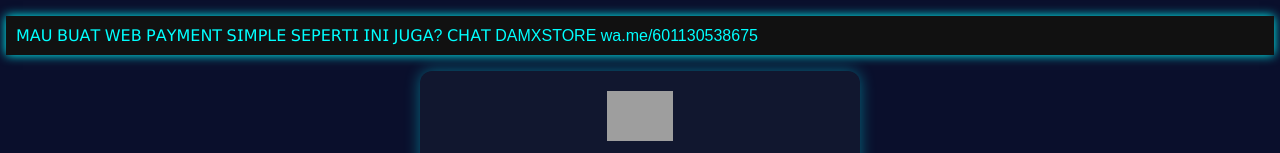
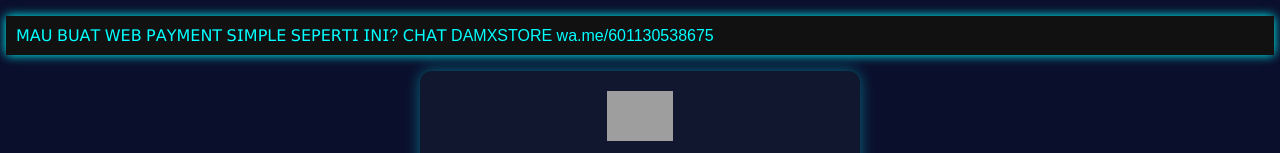
Before and after one commit to damx200/damxstorepayment, a website: page public/payment-damxstore.html in a window 1280 px wide. Shown: the top 153 px of the page. Drawn offline with Linux system fonts and the light colour scheme; grey boxes are pictures that could not be loaded.

Commit message:
Update payment-damxstore.html

```diff
--- a/public/payment-damxstore.html
+++ b/public/payment-damxstore.html
@@ -107,7 +107,7 @@
 <body>
 
   <div class="marquee">
-    <span>𝖬𝖠𝖴 𝖡𝖴𝖠𝖳 𝖶𝖤𝖡 𝖯𝖠𝖸𝖬𝖤𝖭𝖳 𝖲𝖨𝖬𝖯𝖫𝖤 𝖲𝖤𝖯𝖤𝖱𝖳𝖨 𝖨𝖭𝖨 𝖩𝖴𝖦𝖠? 𝖢𝖧𝖠𝖳 DAMXSTORE wa.me/601130538675</span>
+    <span>𝖬𝖠𝖴 𝖡𝖴𝖠𝖳 𝖶𝖤𝖡 𝖯𝖠𝖸𝖬𝖤𝖭𝖳 𝖲𝖨𝖬𝖯𝖫𝖤 𝖲𝖤𝖯𝖤𝖱𝖳𝖨 𝖨𝖭𝖨? 𝖢𝖧𝖠𝖳 DAMXSTORE wa.me/601130538675</span>
   </div>
 
   <div class="card">
```
